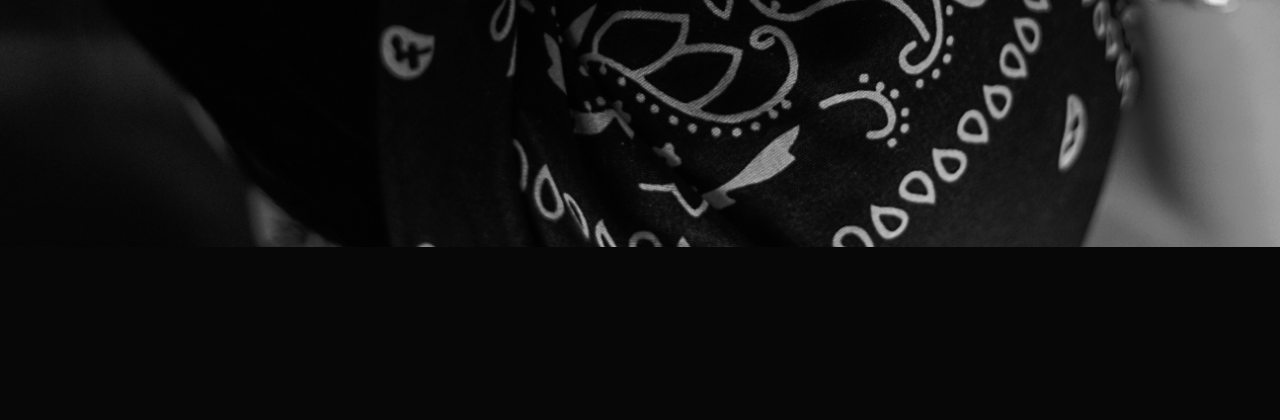
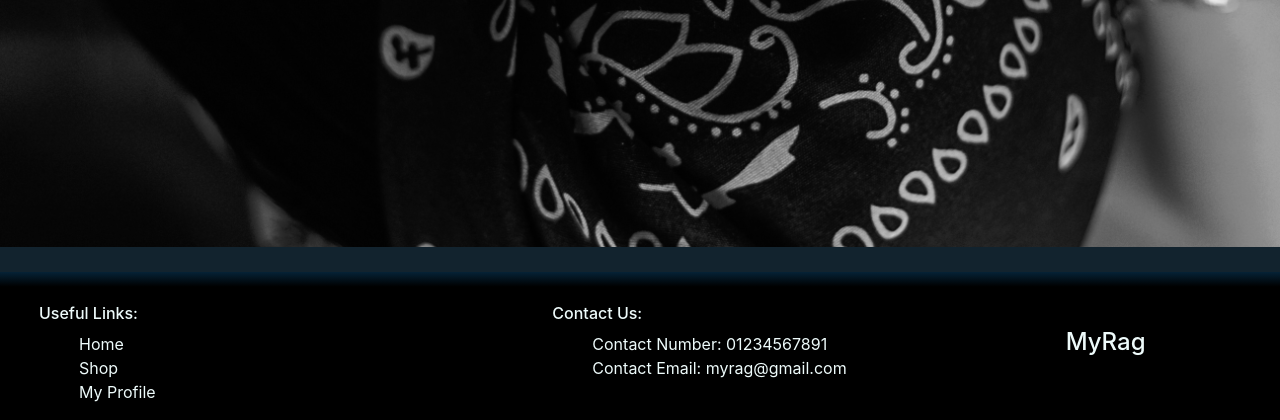
Before and after one commit to devisis/myrag, a Django app: page / in a window 1280 px wide. Shown: the part 2415-2835 px from the top of the page. Before the commit the page ends 2662 px from the top, so only its background shows below. Run offline with Django 3.2, Linux system fonts and the light colour scheme; some libraries are stand-ins or nearby versions.

Commit message:
Update secret key value

```diff
--- a/myrag/settings.py
+++ b/myrag/settings.py
@@ -6,8 +6,9 @@ if os.path.exists("env.py"):
 
 BASE_DIR = Path(__file__).resolve().parent.parent
 TEMPLATES_DIR = os.path.join(BASE_DIR, 'templates')
-SECRET_KEY = os.environ.get("STRIPE_SECRET_KEY")
-DEBUG = os.environ.get("DEBUG")
+SECRET_KEY = os.environ.get("SECRET_KEY")
+# DEBUG = 'DEVELOPMENT' in os.environ
+DEBUG = False
 
 ALLOWED_HOSTS = ["myrag.herokuapp.com", "localhost"]
 
--- a/static/css/base.css
+++ b/static/css/base.css
@@ -108,3 +108,19 @@ input::-webkit-inner-spin-button {
     overflow-y: auto;
     overflow-x: hidden;
 }
+
+
+/* Footer */
+
+footer {
+    margin-top: 2%;
+    padding-top: 2em;
+    background-color: #052236;
+    background-image: linear-gradient(#052236 0%, #000000 10%);
+    display: flex;
+    flex-flow:row wrap;
+}
+
+footer ul {
+    list-style-type: none;
+}
--- a/templates/base.html
+++ b/templates/base.html
@@ -76,12 +76,34 @@
   {% block content %}
   {% endblock %}
 
+  <footer class="container-fluid px-4 width-100">
+    <div class="col-5">
+      <h6 class="uppercase" aria-label="Useful links">Useful Links:</h6>
+      <ul>
+        <li class="footer-list"><a href="{% url 'home' %}" aria-label="The home page">Home</a></li>
+        <li class="footer-list"><a href="{% url 'durags' %}" aria-label="The menu page">Shop</a></li>
+        <li class="footer-list"><a href="{% url 'profile' %}" aria-label="The menu page">My Profile</a></li>
+      </ul>
+    </div>
+    <div class="col-5">
+      <h6 class="uppercase" aria-label="Contact links">Contact Us:</h6>
+      <ul>
+        <li class="footer-list" aria-label="The contact number">Contact Number: 01234567891</li>
+        <li class="footer-list" aria-label="The email">Contact Email: myrag@gmail.com</li>
+      </ul>
+    </div>
+    <div class="col-2">
+      <h4 class="footer-brand mt-4"> MyRag </h4>
+    </div>
+  </footer>
+
   {% block postloadjs %}
   <script type="text/javascript">
     $('.toast').toast('show');
   </script>
   {% endblock %}
 
+
 </body>
 
 </html>
```
